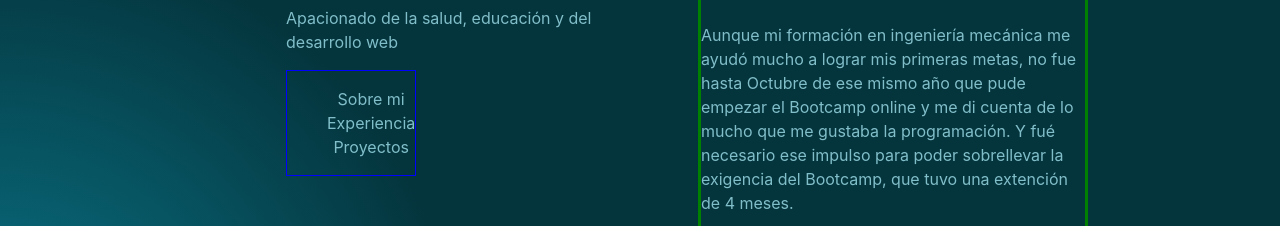
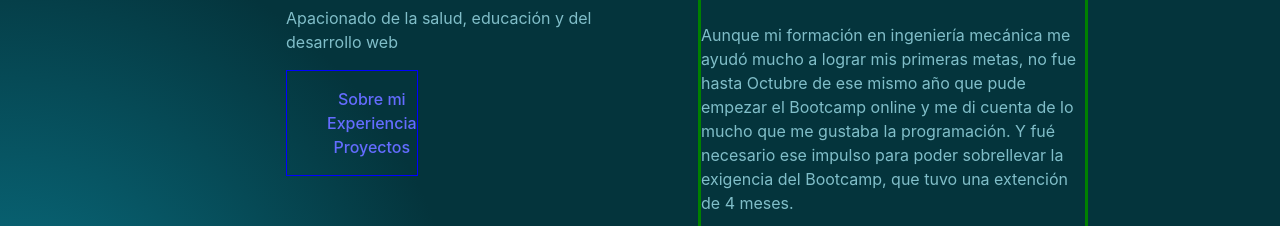
Before and after one commit to Tortoiselizard/Portafolio_Front, a React (Vite) app: page / in a window 1280 px wide. Shown: the part 172-398 px from the top of the page. Built offline with nearby package versions, Linux system fonts and the light colour scheme.

Commit message:
change components/Nav: add <a> tag into <li> tag (line 7-9) and add change div to nav tag (line 5,11)

```diff
--- a/src/components/Nav/Nav.jsx
+++ b/src/components/Nav/Nav.jsx
@@ -2,13 +2,13 @@ import style from './Nav.module.css'
 
 function Nav () {
   return (
-    <div className={style.Nav}>
+    <nav className={style.Nav}>
       <ul>
-        <li>Sobre mi</li>
-        <li>Experiencia</li>
-        <li>Proyectos</li>
+        <li><a>Sobre mi</a></li>
+        <li><a>Experiencia</a></li>
+        <li><a>Proyectos</a></li>
       </ul>
-    </div>
+    </nav>
   )
 }
 
```
